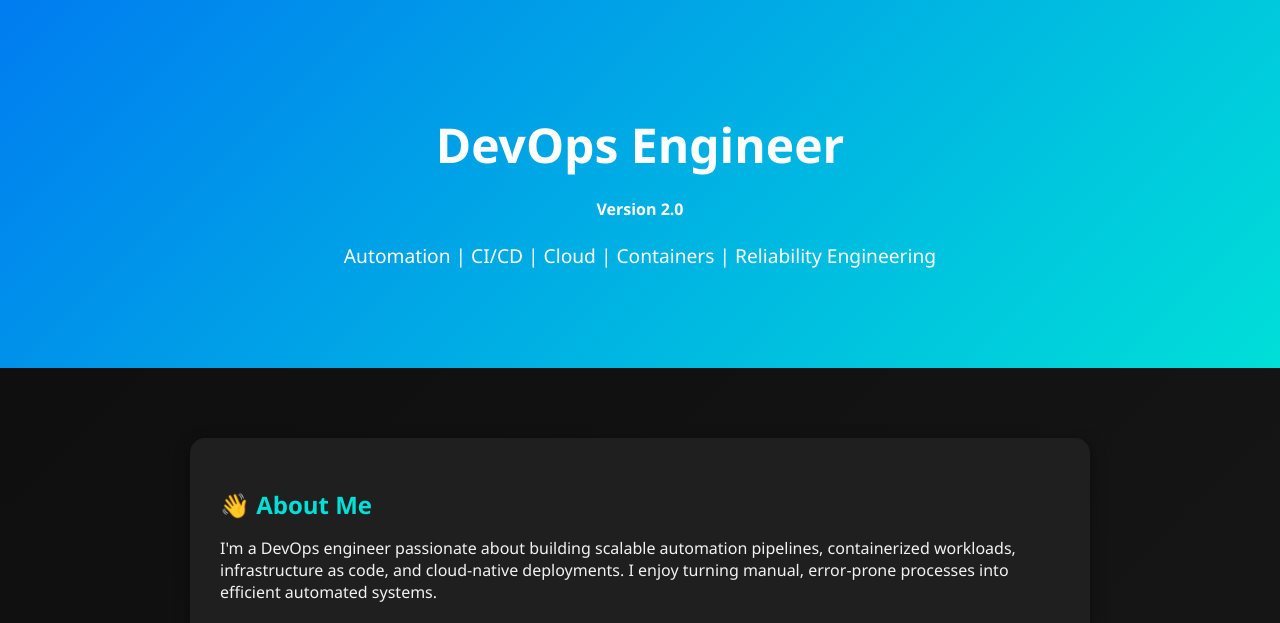
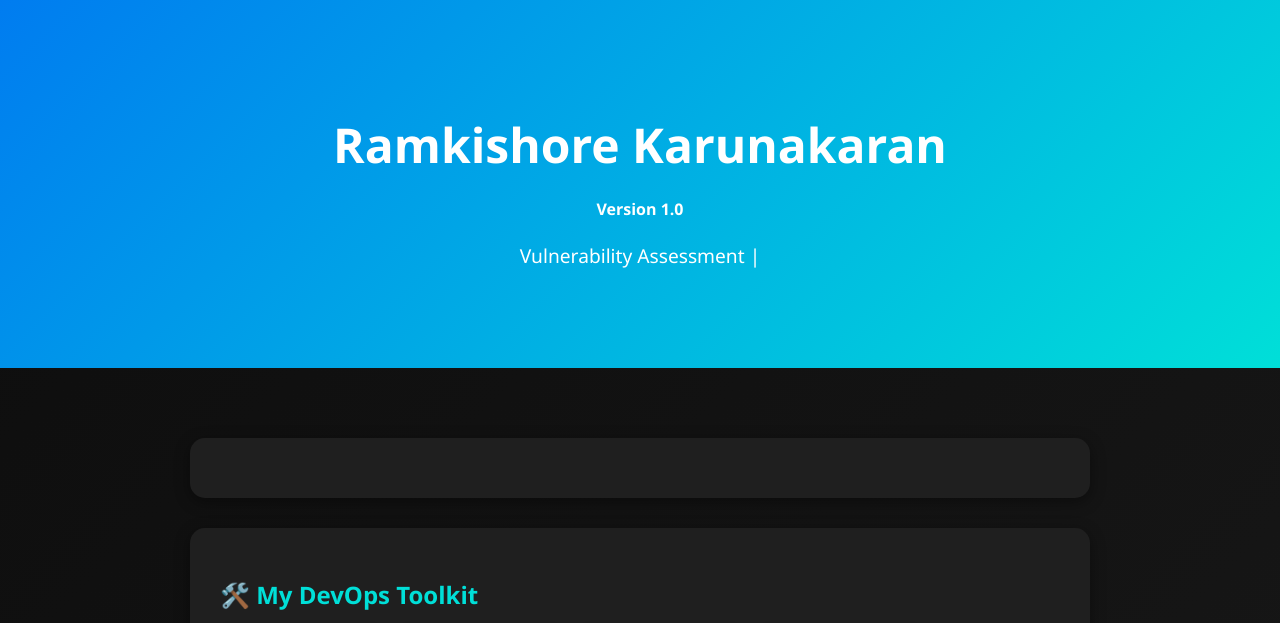
Before and after one commit to RamkishoreK/DevOps_demo, a plain HTML site: page index.html in a window 1280 px wide. Shown: the top 623 px of the page. Drawn offline with Linux system fonts and the light colour scheme.

Commit message:
Update index.html

```diff
--- a/index.html
+++ b/index.html
@@ -3,7 +3,7 @@
 <head>
     <meta charset="UTF-8">
     <meta name="viewport" content="width=device-width, initial-scale=1.0">
-    <title>DevOps Engineer — Portfolio</title>
+    <title>Security Engineer — Portfolio</title>
 
     <style>
         body {
@@ -91,21 +91,21 @@
 
     <!-- HERO -->
     <div class="hero">
-        <h1>DevOps Engineer</h1>
-        <h4>Version 2.0</h4>
-        <p>Automation | CI/CD | Cloud | Containers | Reliability Engineering</p>
+        <h1>Ramkishore Karunakaran</h1>
+        <h4>Version 1.0</h4>
+        <p>Vulnerability Assessment | </p>
     </div>
 
     <div class="container">
 
         <!-- About -->
         <div class="section">
-            <h2>👋 About Me</h2>
+<!--            <h2>👋 About Me</h2>
             <p>
                 I'm a DevOps engineer passionate about building scalable automation pipelines,
                 containerized workloads, infrastructure as code, and cloud-native deployments.
                 I enjoy turning manual, error-prone processes into efficient automated systems.
-            </p>
+            </p>  -->
         </div>
 
         <!-- DevOps Stack -->
```
